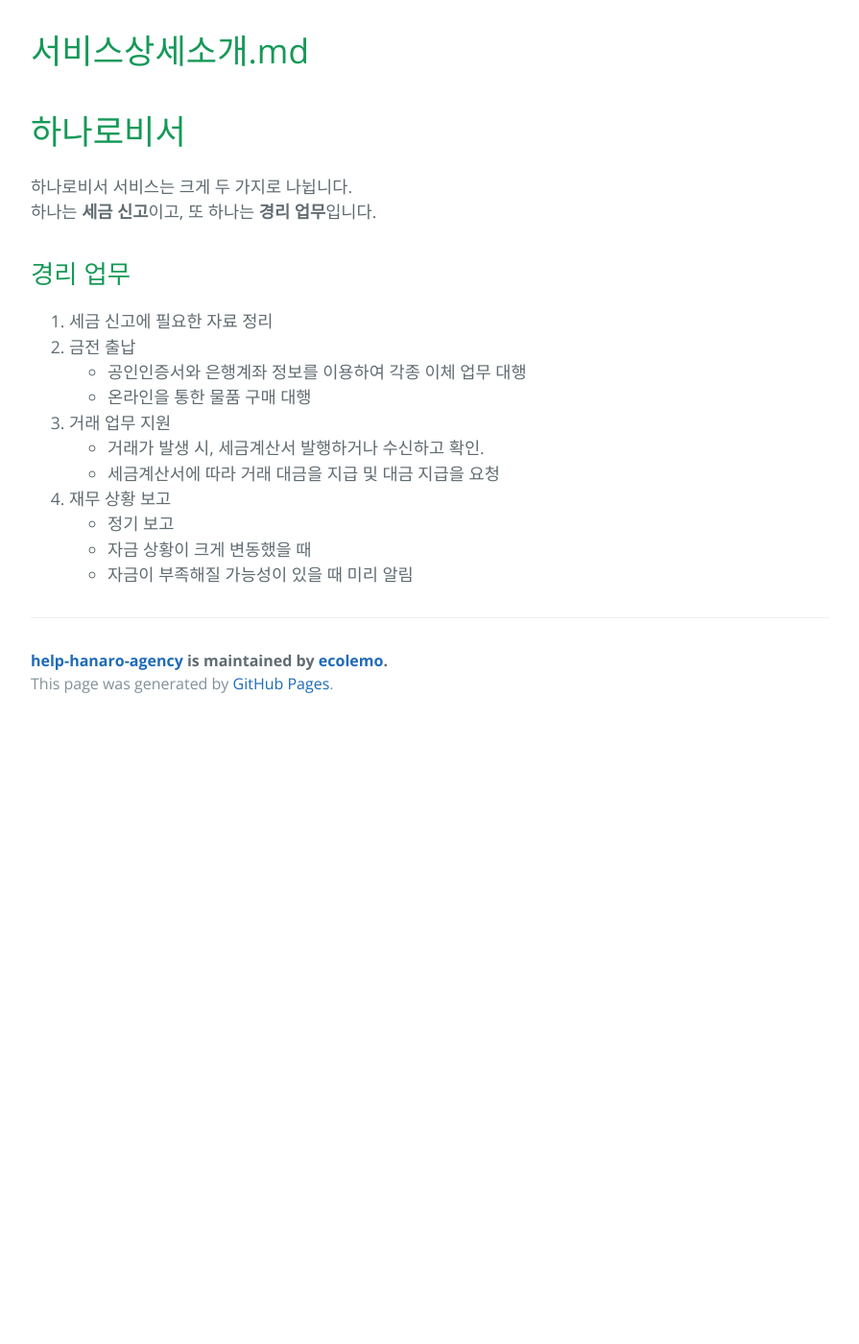
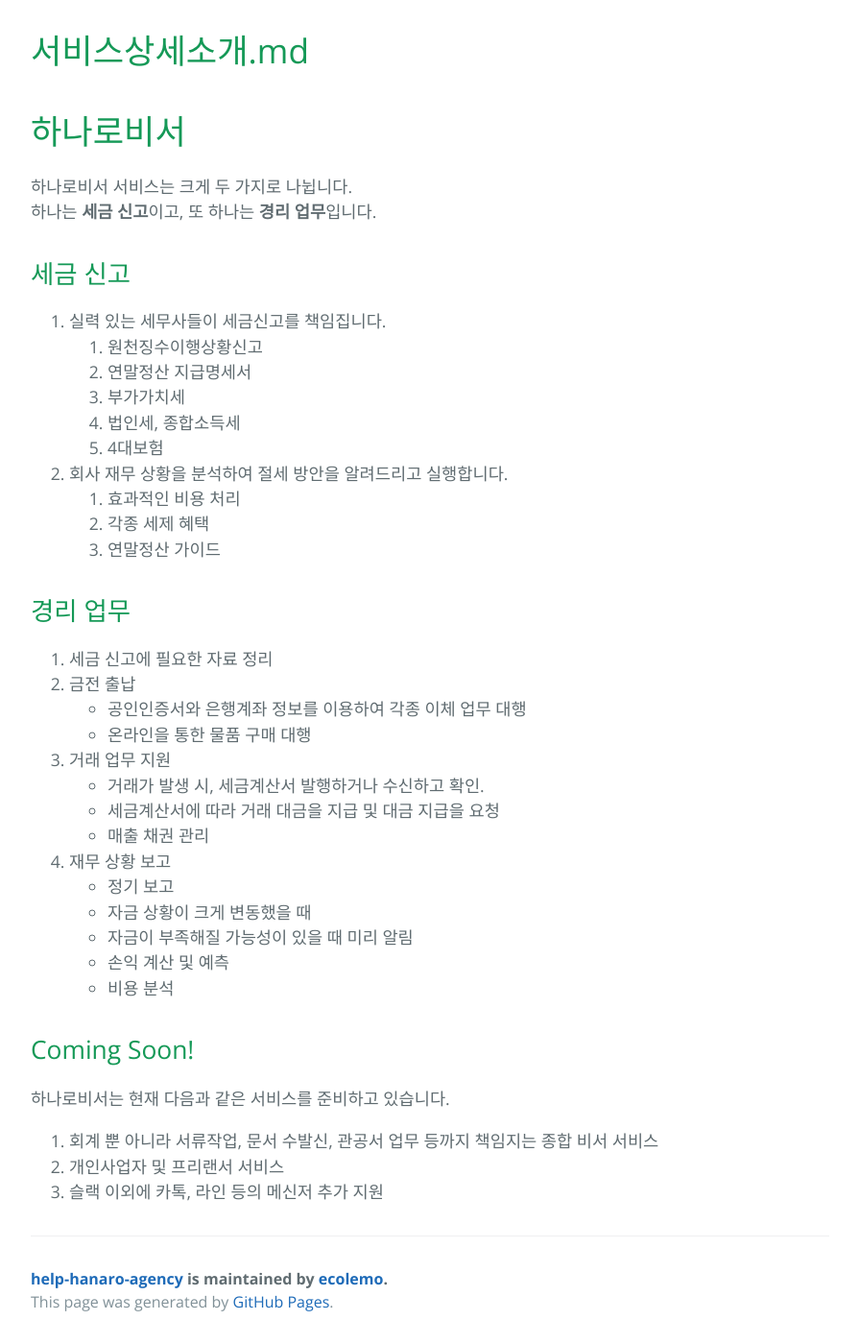
Before and after one commit to ecolemo/help-hanaro-agency, a Jekyll site: the page built from _helps/서비스상세소개.md, in a window 1280 px wide and 1400 px high, scrolled down 358 px. Shown: the whole window at 96% size, without its empty margins (192-1087 px from the left). Built offline with Jekyll 4.4.1, drawn with Linux system fonts in a browser that asks for light colours; some web fonts are replaced; before the commit the page ends 1114 px from its top, so only the background shows below that.

Commit message:
update 서비스 소개

```diff
--- a/_helps/서비스상세소개.md
+++ b/_helps/서비스상세소개.md
@@ -8,7 +8,21 @@
 하나로비서 서비스는 크게 두 가지로 나뉩니다. <br>
 하나는 **세금 신고**이고, 또 하나는 **경리 업무**입니다.
 
+## 세금 신고
+
+1. 실력 있는 세무사들이 세금신고를 책임집니다.
+   1. 원천징수이행상황신고
+   1. 연말정산 지급명세서
+   1. 부가가치세
+   1. 법인세, 종합소득세
+   1. 4대보험
+1. 회사 재무 상황을 분석하여 절세 방안을 알려드리고 실행합니다.
+   1. 효과적인 비용 처리
+   1. 각종 세제 혜택
+   1. 연말정산 가이드
+
 ## 경리 업무
+
 1. 세금 신고에 필요한 자료 정리
 1. 금전 출납
    - 공인인증서와 은행계좌 정보를 이용하여 각종 이체 업무 대행
@@ -16,7 +30,18 @@
 1. 거래 업무 지원
    - 거래가 발생 시, 세금계산서 발행하거나 수신하고 확인.
    - 세금계산서에 따라 거래 대금을 지급 및 대금 지급을 요청
+   - 매출 채권 관리
 1. 재무 상황 보고
    - 정기 보고
    - 자금 상황이 크게 변동했을 때
    - 자금이 부족해질 가능성이 있을 때 미리 알림
+   - 손익 계산 및 예측
+   - 비용 분석
+
+## Coming Soon!
+
+하나로비서는 현재 다음과 같은 서비스를 준비하고 있습니다.
+
+1. 회계 뿐 아니라 서류작업, 문서 수발신, 관공서 업무 등까지 책임지는 종합 비서 서비스
+1. 개인사업자 및 프리랜서 서비스
+1. 슬랙 이외에 카톡, 라인 등의 메신저 추가 지원
```
